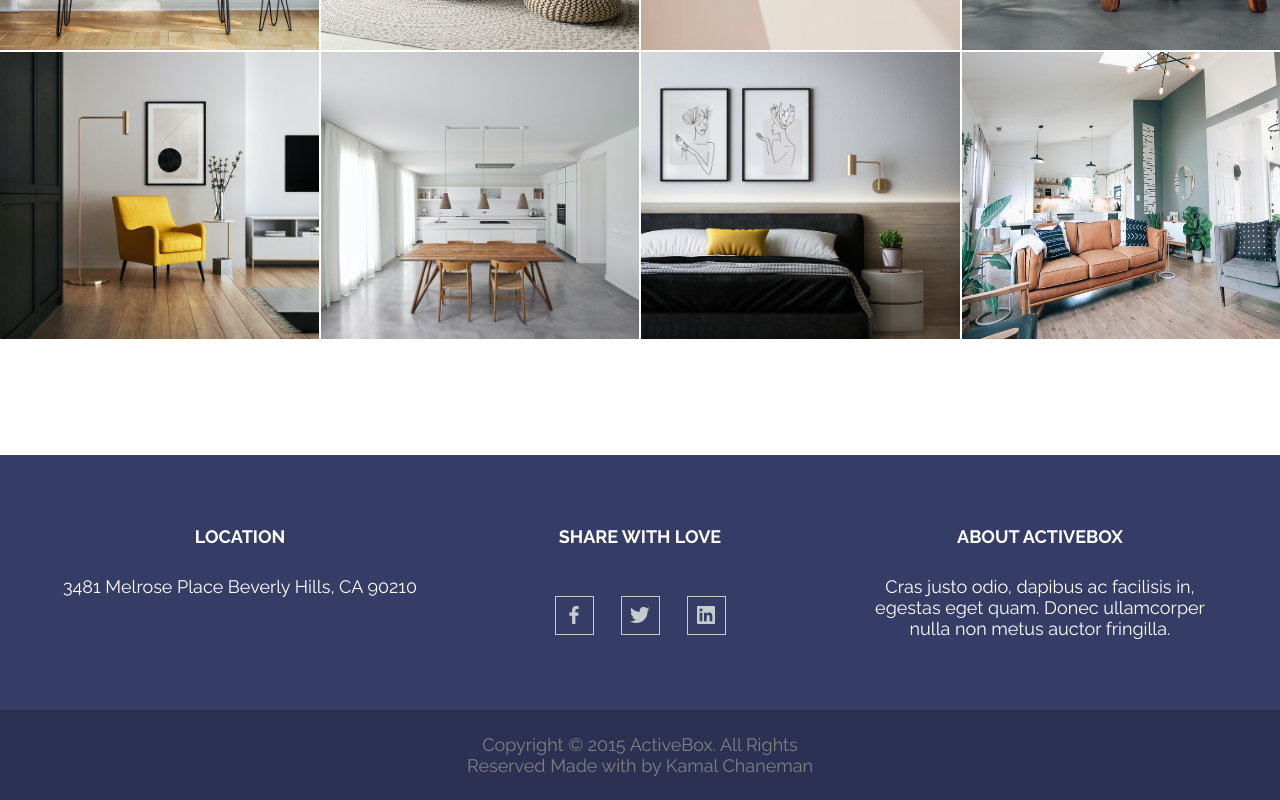
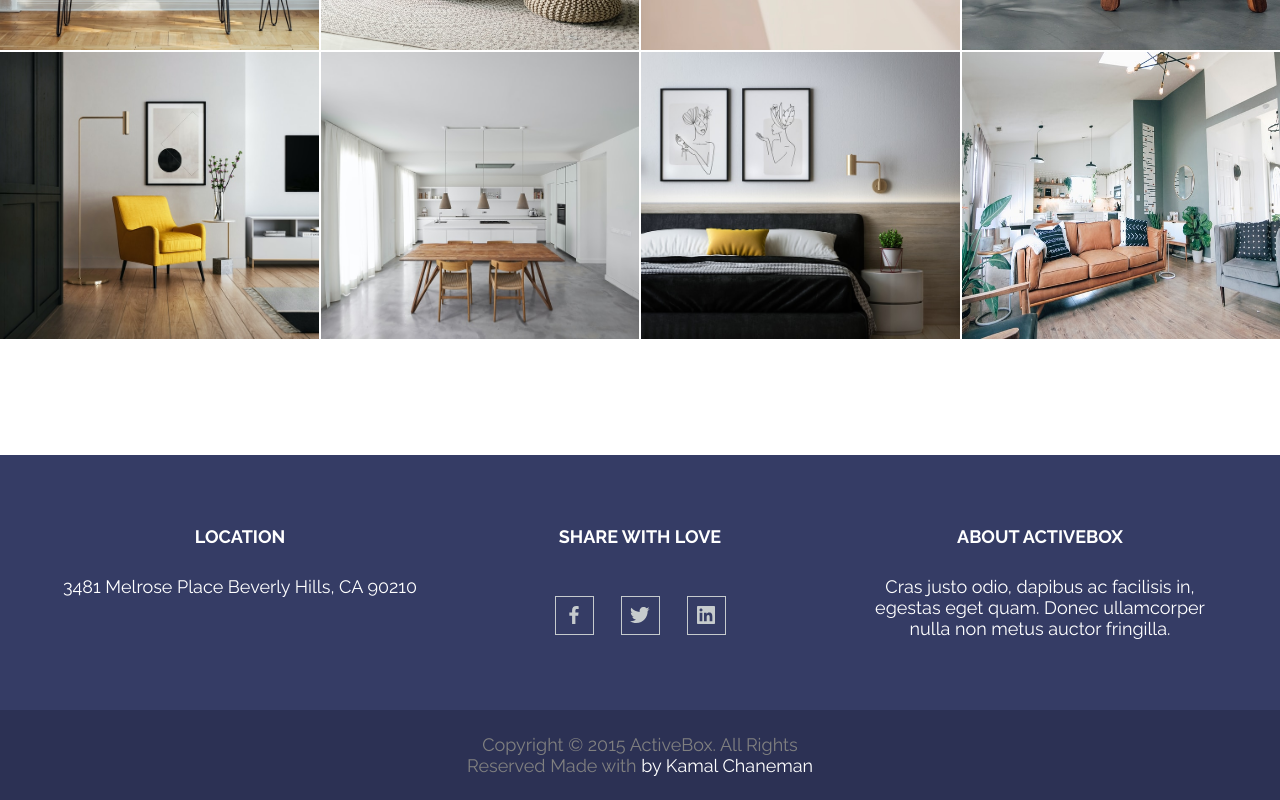
Before and after one commit to Vecute/Active-Box, a website built with Parcel: page src/index.html in a window 1280 px wide. Shown: the part 1827-2627 px from the top of the page. Built offline with nearby package versions, Linux system fonts and the light colour scheme.

Commit message:
liitle fix

```diff
--- a/src/index.html
+++ b/src/index.html
@@ -230,7 +230,7 @@
         </div>
         <div class="footer__wrapper-copy">
             <div id="footer" class="main-container footer__copy">
-                Copyright © 2015 ActiveBox. All Rights Reserved Made with <span class="footer__copy-highligh">by Kamal Chaneman</span>
+                Copyright © 2015 ActiveBox. All Rights Reserved Made with <span class="footer__copy-highlight">by Kamal Chaneman</span>
             </div>
         </div>
     </footer>
```
